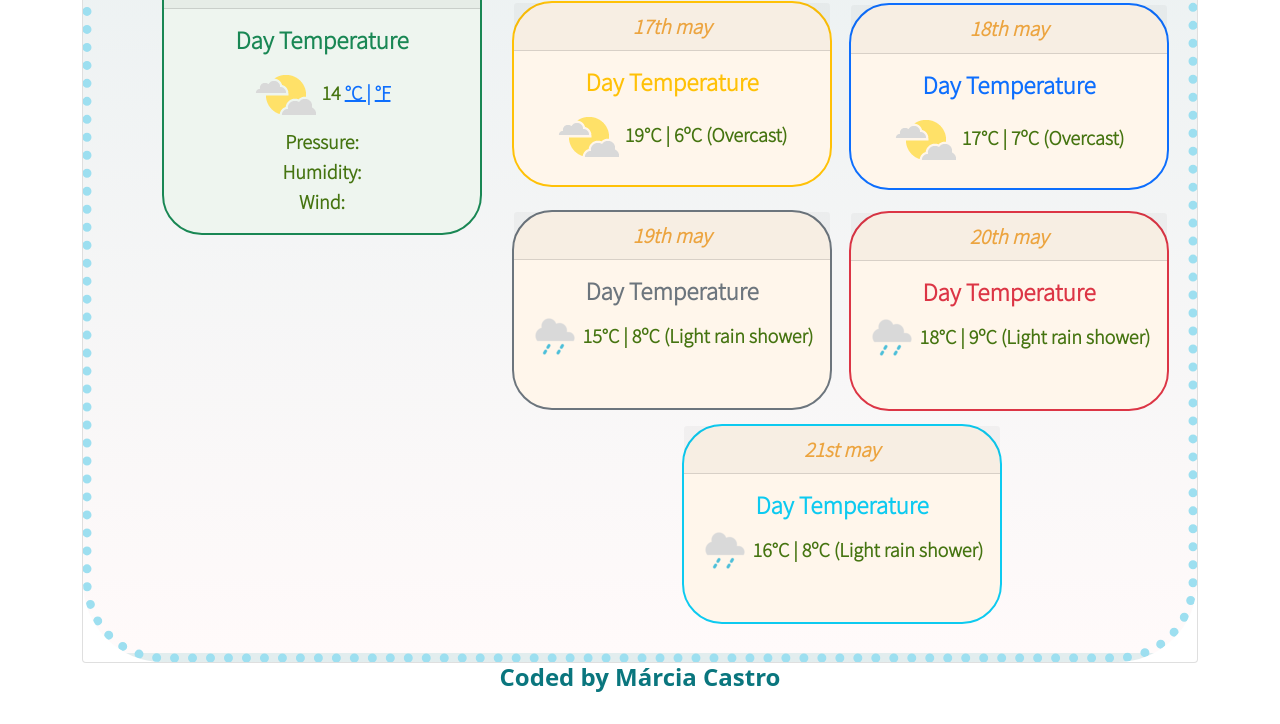
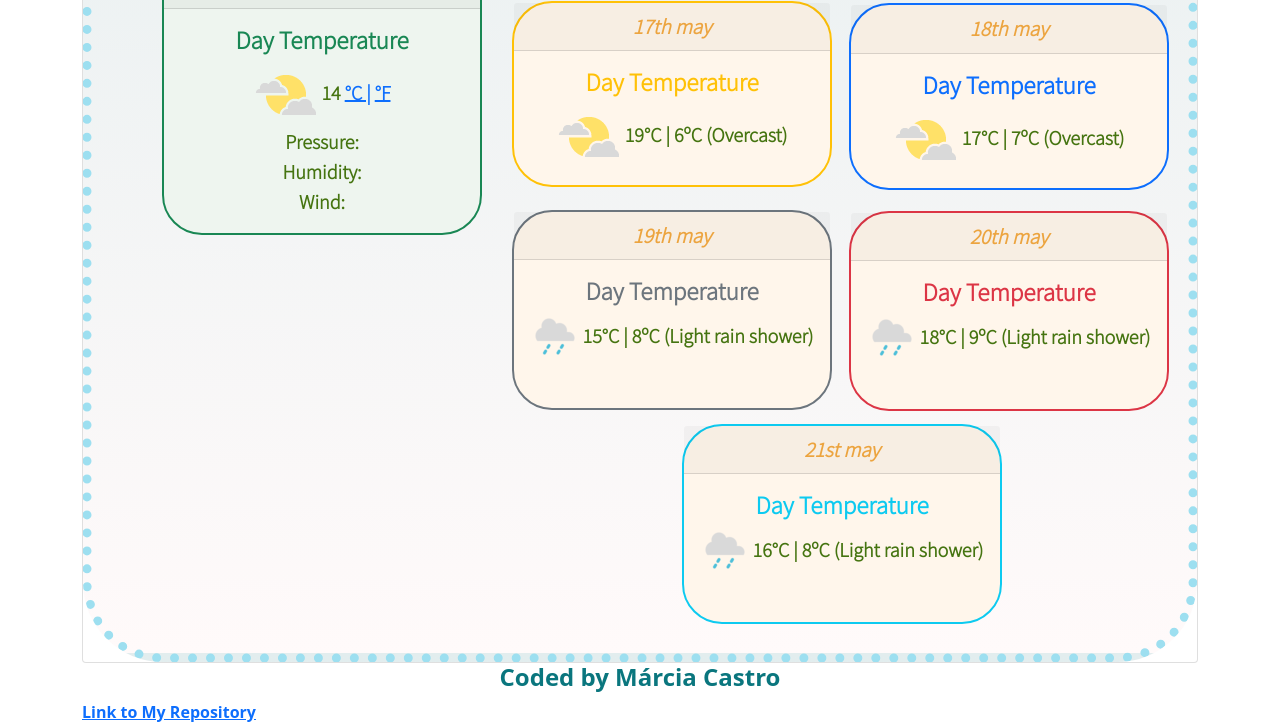
Before and after one commit to MarciaCastro09/weather-forecast_final_project_Plus, a website built with Parcel: page index.html in a window 1280 px wide. Shown: the part 439-1163 px from the top of the page. Before the commit the page ends 1139 px from the top, so only its background shows below. Built offline with nearby package versions, Linux system fonts and the light colour scheme.

Commit message:
Update index.html

```diff
--- a/index.html
+++ b/index.html
@@ -120,6 +120,7 @@
                         <h4>
                             <strong> Coded by Márcia Castro </strong>
                           </h4>
+                          <a href="https://github.com/MarciaCastro09/weather-forecast_projet">Link to My Repository</a>
                       </div>
 
       <script src="src/index.js"></script>
```
